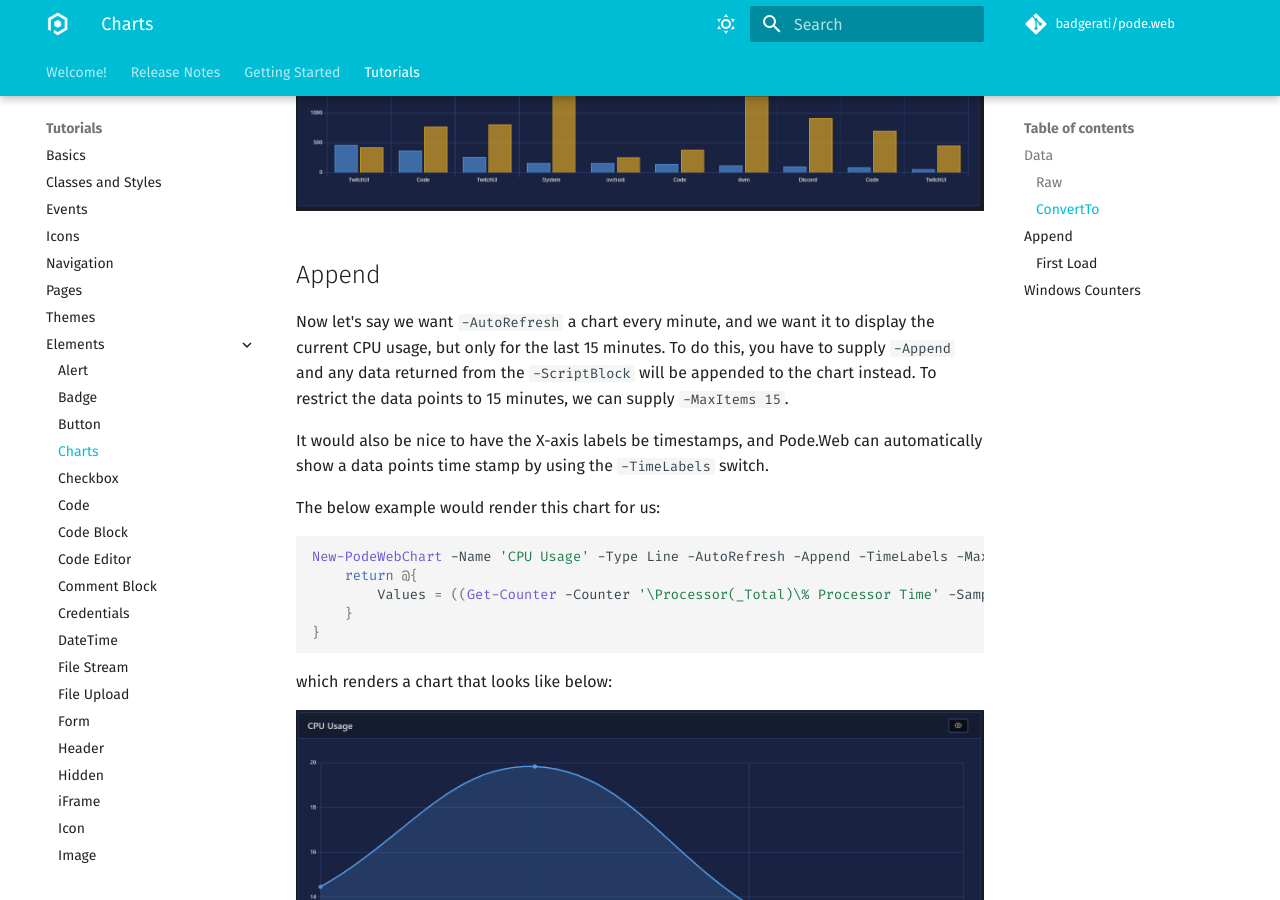
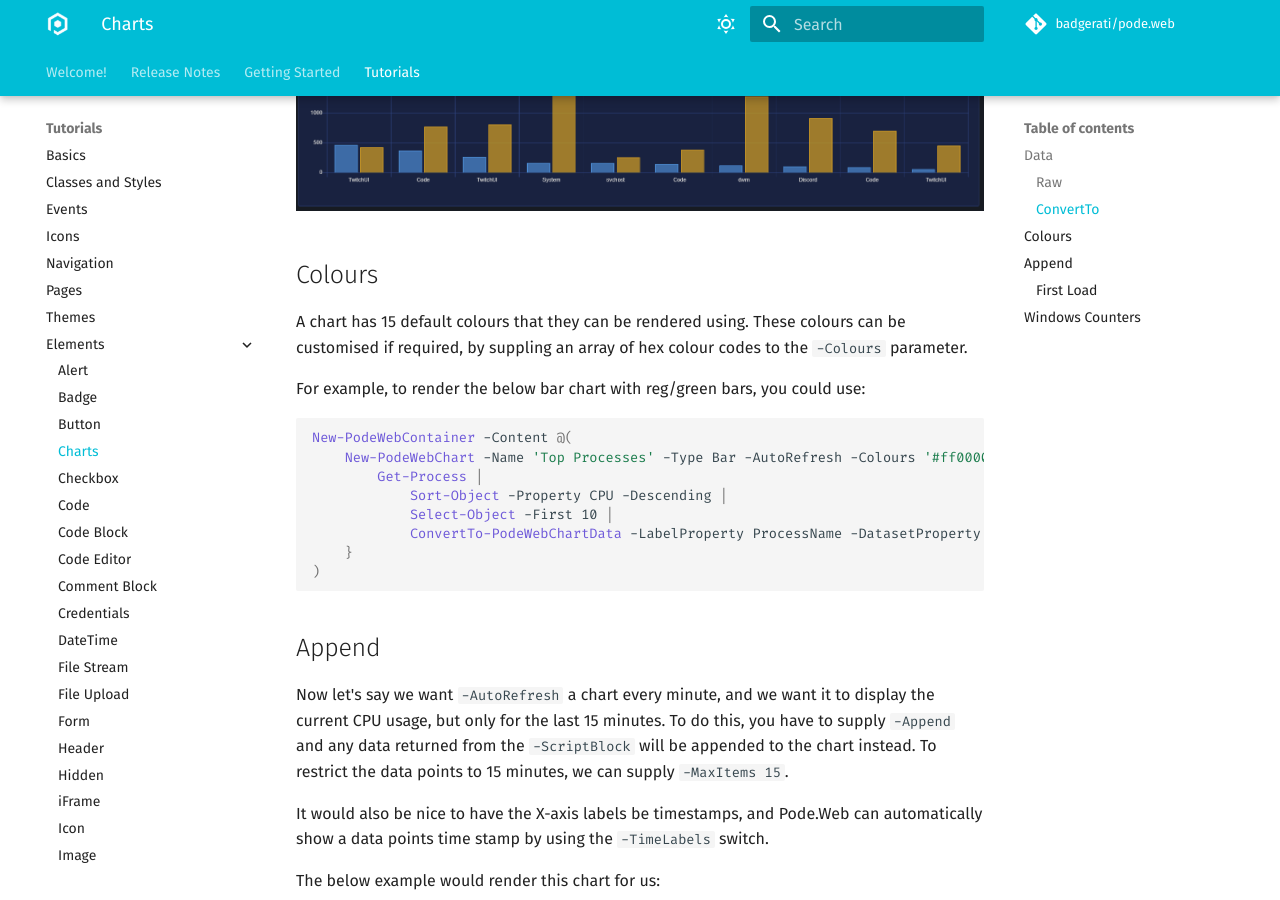
Before and after one commit to Badgerati/Pode.Web, an MkDocs documentation site: the page built from docs/Tutorials/Elements/Charts.md, in a window 1280 px wide and 900 px high, scrolled down 3345 px. Built offline with MkDocs 1.6.1 and Material for MkDocs 9.7.7, drawn with Linux system fonts in a browser that asks for light colours; comment, search, counter and statistics services are not loaded.

Commit message:
#153: add extra default chart colours, and support for customising them

````diff
--- a/docs/Tutorials/Elements/Charts.md
+++ b/docs/Tutorials/Elements/Charts.md
@@ -87,6 +87,23 @@ which renders a chart that looks like below:
 
 ![chart_bar_process](../../../images/chart_bar_process.png)
 
+## Colours
+
+A chart has 15 default colours that they can be rendered using. These colours can be customised if required, by suppling an array of hex colour codes to the `-Colours` parameter.
+
+For example, to render the below bar chart with reg/green bars, you could use:
+
+```powershell
+New-PodeWebContainer -Content @(
+    New-PodeWebChart -Name 'Top Processes' -Type Bar -AutoRefresh -Colours '#ff0000', '#00ff00' -ScriptBlock {
+        Get-Process |
+            Sort-Object -Property CPU -Descending |
+            Select-Object -First 10 |
+            ConvertTo-PodeWebChartData -LabelProperty ProcessName -DatasetProperty CPU, Handles
+    }
+)
+```
+
 ## Append
 
 Now let's say we want `-AutoRefresh` a chart every minute, and we want it to display the current CPU usage, but only for the last 15 minutes. To do this, you have to supply `-Append` and any data returned from the `-ScriptBlock` will be appended to the chart instead. To restrict the data points to 15 minutes, we can supply `-MaxItems 15`.
````
Also changed, not shown: 4 other files.
